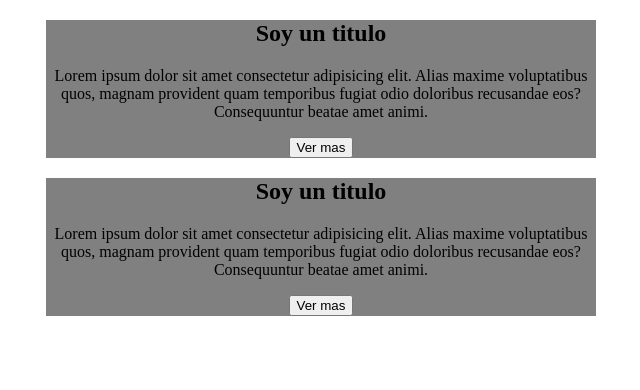
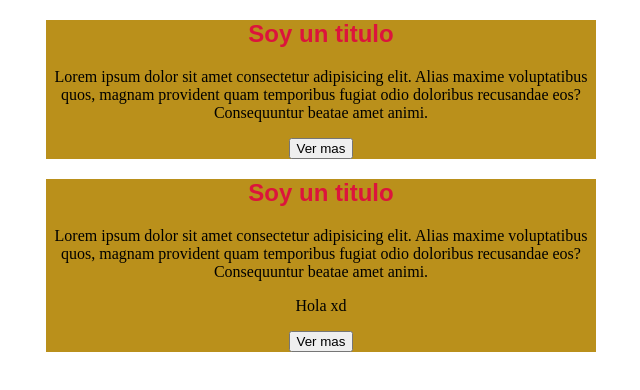
Before and after one commit to totigorbea/primer-repositorio, a plain HTML site: page index.html in a window 1280 px wide. Shown: the whole page, without its empty margins (319-959 px from the left). Drawn offline with Linux system fonts and the light colour scheme.

Commit message:
agregue un nuevo parrafo

```diff
--- a/css/style.css
+++ b/css/style.css
@@ -2,5 +2,9 @@
     max-width:550px ;
     margin: 0 auto;
     text-align: center;
-    background-color: grey;
+    background-color: rgb(186, 144, 27);
 }
+h2{
+    font-family: sans-serif;
+    color: crimson;
+}
--- a/index.html
+++ b/index.html
@@ -17,6 +17,7 @@
         <div class="textocentrado">
             <h2>Soy un titulo</h2>
             <p>Lorem ipsum dolor sit amet consectetur adipisicing elit. Alias maxime voluptatibus quos, magnam provident quam temporibus fugiat odio doloribus recusandae eos? Consequuntur beatae amet animi.</p>
+            <p>Hola xd</p>
             <button>Ver mas</button>
         </div>
     </main>
```
